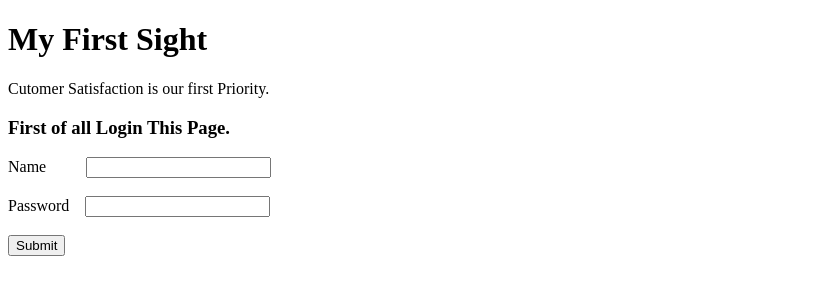
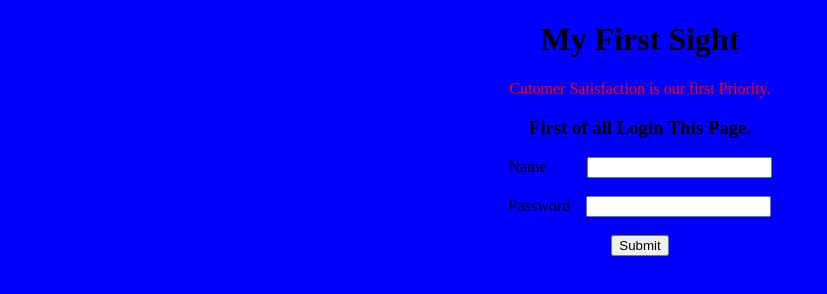
Before and after one commit to thenanosoft/test, a plain HTML site: page index.html in a window 1280 px wide. Shown: the whole page, without its empty margins (0-827 px from the left). Drawn offline with Linux system fonts and the light colour scheme.

Commit message:
added CSS file

```diff
--- a/index.html
+++ b/index.html
@@ -2,6 +2,7 @@
 <html>
 	<head>
 		<title>GitHub Practice</title>
+		<link href = "stylesheet.css" rel = "stylesheet">
 
 	</head>
 
--- /dev/null
+++ b/stylesheet.css
@@ -0,0 +1,7 @@
+body {
+    background-color: blue;
+    text-align: center;
+}
+p {
+    color: red;
+}
```
